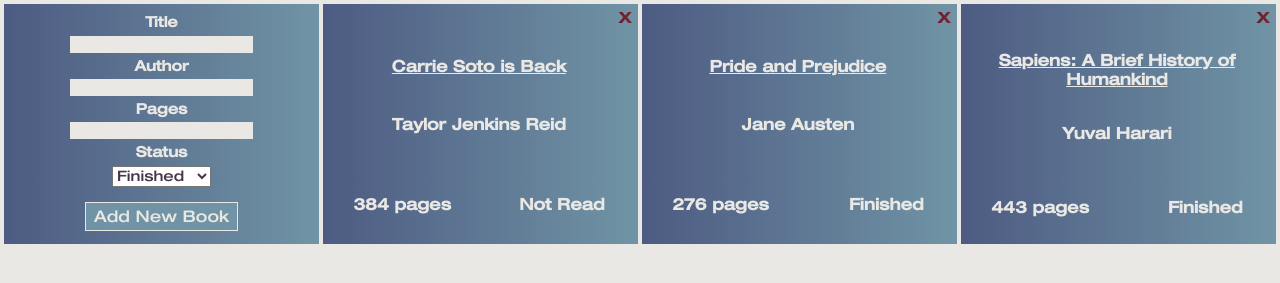
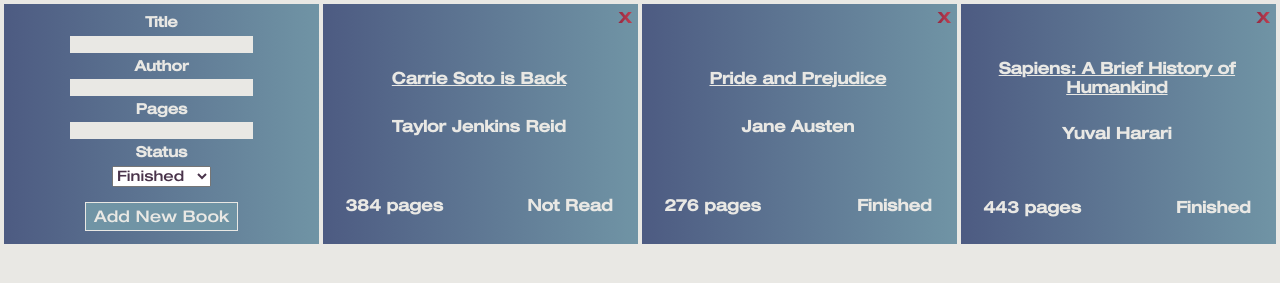
Before and after one commit to emeibech/library, a plain HTML site: page index.html in a window 1280 px wide. Shown: the part 77-360 px from the top of the page. Drawn offline with Linux system fonts and the light colour scheme.

Commit message:
Add minor style adjustments

```diff
--- a/style.css
+++ b/style.css
@@ -52,7 +52,6 @@
 
 main > div > p {
     display: grid;
-    padding: 8px;
     text-align: center;
 }
 
@@ -70,7 +69,7 @@
     align-items: center;
     cursor: pointer;
     border: none;
-    background: -webkit-linear-gradient(0deg, #581829, #912933);
+    background: -webkit-linear-gradient(0deg, #851e3a, #d34a58);
     -webkit-background-clip: text;
     background-clip: text;
     -webkit-text-fill-color: transparent;
```
